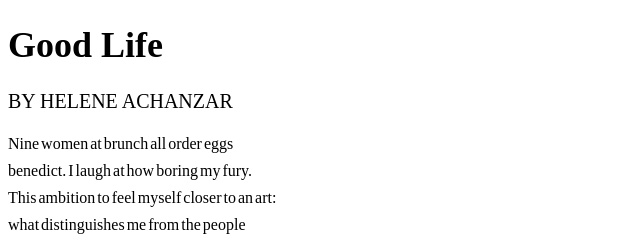
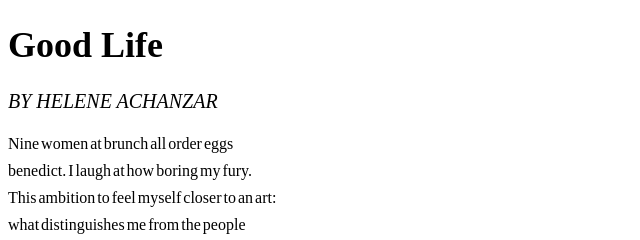
Before and after one commit to Bamboszka/learning-git-2, a plain HTML site: page index.html in a window 1280 px wide. Shown: the top 240 px of the page, 0-640 px from the left. Drawn offline with Linux system fonts and the light colour scheme.

Commit message:
update header 2 index.html

```diff
--- a/index.html
+++ b/index.html
@@ -12,7 +12,7 @@
 <body>
     <header>
         <h1>Good Life</h1>
-        <h2>BY HELENE ACHANZAR</h2>
+        <h2><i>BY HELENE ACHANZAR</i></h2>
     </header>
     <div>
         <p>
```
